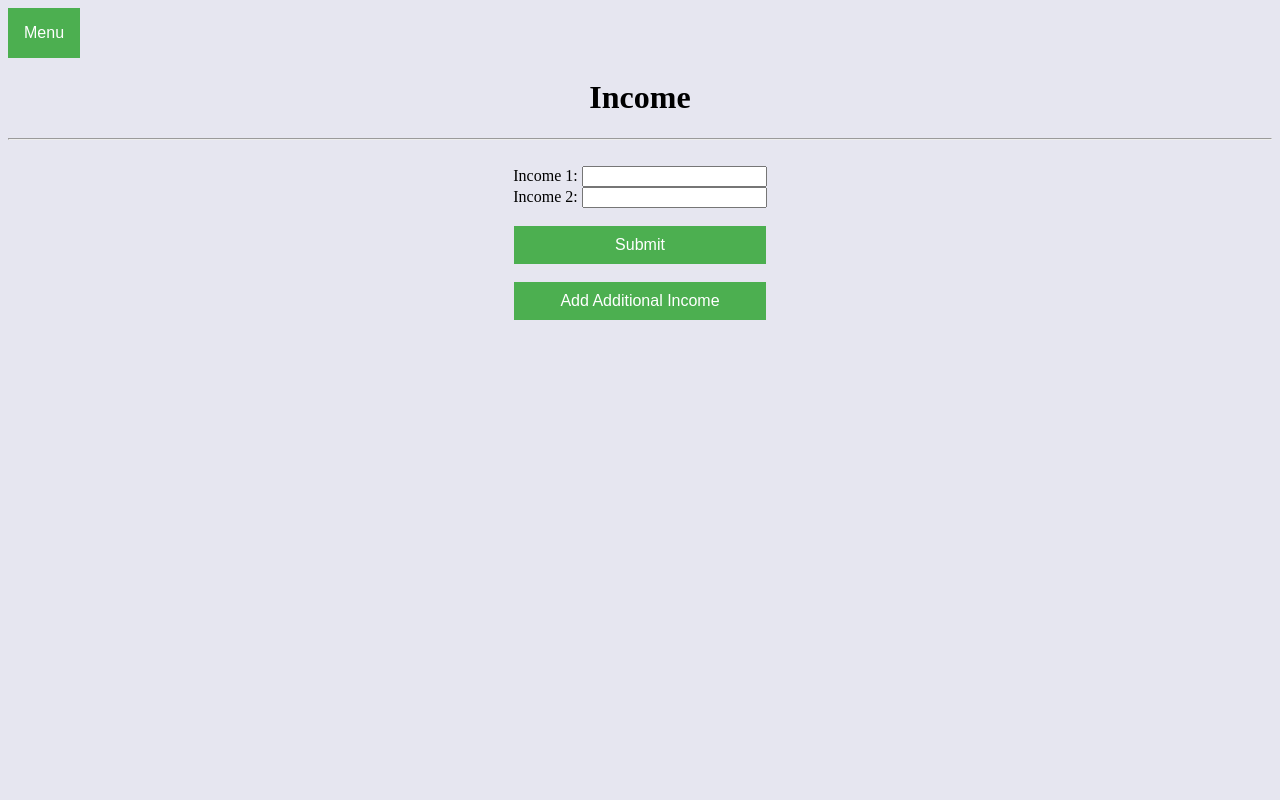
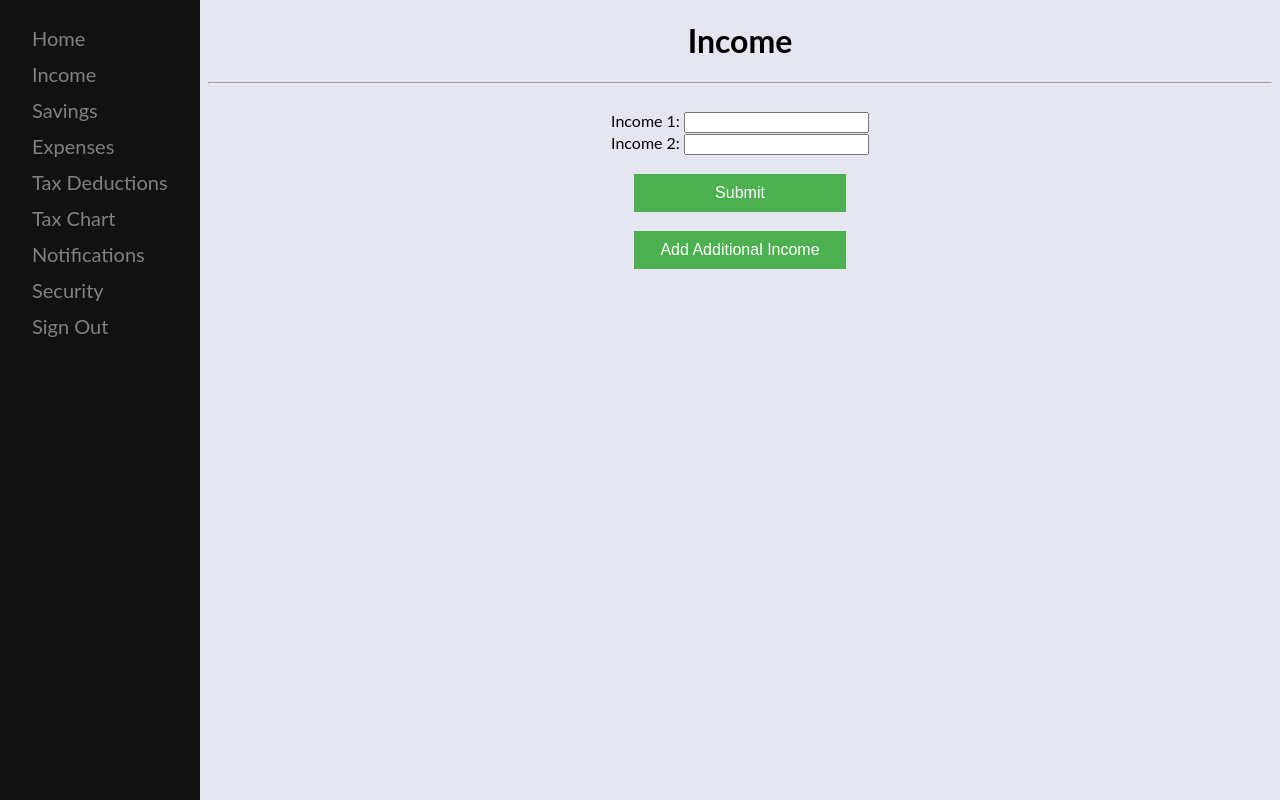
Before and after one commit to GGC-SD/HomeFinanceApp, a plain HTML site: page income.html in a window 1280 px wide. Drawn offline with Linux system fonts and the light colour scheme.

Commit message:
changed nav for income

```diff
--- a/income.html
+++ b/income.html
@@ -1,53 +1,52 @@
 <!DOCTYPE html>
+
 <body bgcolor="#E6E6FH">
+
     <head>
         <title>Income | Home Finance App</title>
         <meta charset="utf-8">
         <style>
-        /* Dropdown Button */
-
-        .dropbtn {
-            background-color: #4CAF50;
-            color: white;
-            padding: 16px;
-            font-size: 16px;
-            border: none;
+            body {
+                font-family: "Lato", sans-serif;
             }
 
-        .dropdown {
-            position: relative;
-            display: inline-block;
+            .sidenav {
+                height: 100%;
+                width: 200px;
+                position: fixed;
+                z-index: 1;
+                top: 0;
+                left: 0;
+                background-color: #111;
+                overflow-x: hidden;
+                padding-top: 20px;
             }
 
-        .dropdown-content {
-            display: none;
-            position: absolute;
-            background-color: #f1f1f1;
-            min-width: 160px;
-            box-shadow: 0px 8px 16px 0px rgba(0, 0, 0, 0.2);
-            z-index: 1;
-        }
-
-        .dropdown-content a {
-            color: black;
-            padding: 12px 16px;
+            .sidenav a {
+                padding: 6px 6px 6px 32px;
                 text-decoration: none;
+                font-size: 20px;
+                color: #818181;
                 display: block;
             }
 
-        .dropdown-content a:hover {
-            background-color: #ddd
+            .sidenav a:hover {
+                color: #f1f1f1;
             }
 
-        .dropdown:hover .dropdown-content {
-            display: block;
+            .main {
+                margin-left: 200px;
+                /* Same as the width of the sidenav */
             }
 
-        .dropdown:hover .dropbtn {
-            background-color: #3e8e41;
+            @media screen and (max-height: 450px) {
+                .sidenav {
+                    padding-top: 15px;
                 }
-
-        /*End menu*/
+                .sidenav a {
+                    font-size: 18px;
+                }
+            }
 
             .block {
                 display: block;
@@ -65,14 +64,11 @@
                 background-color: #ddd;
                 color: black;
             }
-
         </style>
     </head>
 
     <body>
-    <div class="dropdown">
-        <button class="dropbtn">Menu</button>
-        <div class="dropdown-content">
+        <div class="sidenav">
             <a href="index.html">Home</a>
             <a href="income.html">Income</a>
             <a href="savings.html">Savings</a>
@@ -81,11 +77,9 @@
             <a href="taxChart.html">Tax Chart</a>
             <a href="notifications.html">Notifications</a>
             <a href="security.html">Security</a>
-            <a href="about_us.html">About Us</a>
             <a href="signOut.html">Sign Out</a>
-
         </div>
-    </div>
+        <div class="main">
             <center>
                 <h1> Income
                     <br>
@@ -97,8 +91,12 @@
 
                 <!-- Income 1 -->
                 <form action="/action_page.php">
-    	Income 1: <input type="number" name="income1"><br>
-    	Income 2: <input type="number" name="income2"><br><br>
+                    Income 1:
+                    <input type="number" name="income1">
+                    <br> Income 2:
+                    <input type="number" name="income2">
+                    <br>
+                    <br>
                     <button class="block" onclick="">Submit</button>
                 </form>
 
@@ -108,6 +106,7 @@
                 <button class="block" onClick="addAdditionalIncome()">Add Additional Income</button>
 
             </center>
+        </div>
     </body>
 
     <script>
```
Lines whose indentation alone changed are shown as unchanged.
